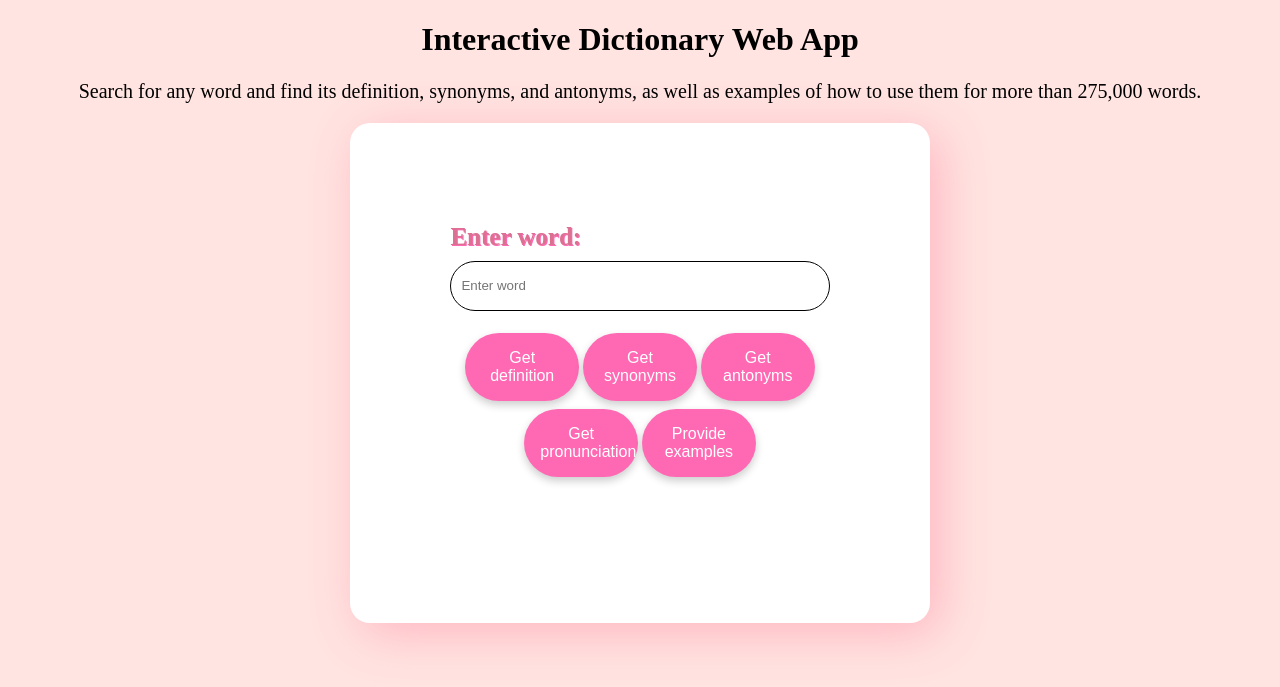
After one commit to codedbyseosy/Interactive_Web_App, a Flask app: template templates/dictionary_app.html in a window 1280 px wide. The commit adds this page. Shown: the top 687 px of the page. Run offline with Flask 3, Linux system fonts and the light colour scheme; the template is opened without the code that fills it, so the values that code supplies are empty.

Commit message:
jinja code works and results print out to the homepage

```diff
--- /dev/null
+++ b/app.py
@@ -0,0 +1,140 @@
+# app.py
+from flask import Flask, render_template, request
+import requests
+
+app = Flask(__name__)
+
+
+@app.route('/', methods=['GET', 'POST'])
+def home():
+    input_word = None
+    definition = None
+    synonyms = None
+    antonyms = None
+    pronunciation = None
+    examples = None
+
+    api_keys = [
+        "47a18b32-61c5-4951-ad64-1fdbbf295a5d",
+        "864ede40-eae9-41c8-98c3-c24c92e8dd4e"
+    ]
+
+
+    urls = {
+        "thesaurus": f"https://www.dictionaryapi.com/api/v3/references/thesaurus/json/{input_word}?key={api_keys[0]}",
+        "collegiate": f"https://www.dictionaryapi.com/api/v3/references/collegiate/json/{input_word}?key={api_keys[1]}"
+    }
+
+
+    if request.method == 'POST':
+        input_word = request.form['input_word']
+        action = request.form['action']  # Check which button has been pressed
+
+        # If the user presses the 'Get definition' button
+        if action == 'definition':
+            response = requests.get(urls['thesaurus'])
+
+            if response.status_code == 200:
+                data = response.json()
+                definition = get_definition(data, definition, input_word)
+            else:
+                definition = 'Error fetching definition.'
+
+        # If the user presses the 'Get synonyms' button
+        elif action == 'synonyms':
+            response = requests.get(urls['thesaurus'])
+
+            if response.status_code == 200:
+                data = response.json()
+                synonyms = get_synonyms(data, input_word, synonyms)
+            else:
+                synonyms = 'Error fetching synonyms.'
+
+        # If the user presses the 'Get synonyms' button
+        elif action == 'antonyms':
+            response = requests.get(urls['thesaurus'])
+
+            if response.status_code == 200:
+                data = response.json()
+                antonyms = get_antonyms(antonyms, data, input_word)
+            else:
+                antonyms = 'Error fetching antonyms.'
+
+        # If the user presses the 'Get pronunciation' button
+        elif action == 'pronunciation':
+            response = requests.get(urls['collegiate'])
+
+            if response.status_code == 200:
+                data = response.json()
+                pronunciation = get_pronunciation(data, input_word, pronunciation)
+            else:
+                pronunciation = 'Error fetching pronunciations.'
+
+        # If the user the presses the 'Provide examples' button
+        elif action == 'examples':
+            response = requests.get(urls['collegiate'])
+
+            if response.status_code == 200:
+                data = response.json()
+                examples = provide_examples(data, examples, input_word)
+            else:
+                examples = 'Error fetching examples.'
+
+    return render_template('dictionary_app.html',
+                           input_word=input_word,
+                           definition=definition, synonyms=synonyms, antonyms=antonyms,
+                           pronunciation=pronunciation, examples=examples)
+
+
+def get_definition(data, definition, input_word):
+    definitions = data[0].get('shortdef', [f'No definition for the word {input_word}.'])
+    if definitions:
+        definition = '\n'.join(f"{i + 1}. {defn}" for i, defn in enumerate(definitions))
+    else:
+        definition = 'No definition found.'
+    return definition
+
+
+def get_synonyms(data, input_word, synonyms):
+    synonyms_list = data[0]['def'][0]['sseq'][0][0][1].get('syn_list',
+                                                           [f'No synonyms for the word {input_word} found.'])
+    if synonyms_list:
+        for i, syn in enumerate(synonyms_list[0]):
+            synonyms = '\n'.join(f"{i + 1}. {syn['wd']}")
+    else:
+        synonyms = 'No synonyms found.'
+    return synonyms
+
+
+def get_antonyms(antonyms, data, input_word):
+    antonyms_list = data[0]['def'][0]['sseq'][0][0][1].get('ant_list',
+                                                           [f'No antonyms for the word {input_word} found.'])
+    if antonyms_list:
+        for i, ant in enumerate(antonyms_list[0]):
+            antonyms = '\n'.join(f"{i + 1}. {ant['wd']}")
+    else:
+        antonyms = 'No antonyms found.'
+    return antonyms
+
+
+def get_pronunciation(data, input_word, pronunciation):
+    pronunciation = data[0]['hwi']['prs'][0].get('mw',
+                                                 f'No pronunciations for the word {input_word} were found.')
+    return pronunciation
+
+
+def provide_examples(data, examples, input_word):
+    quotes = data[0].get('quotes', [f'No examples for the word {input_word} were found.'])
+    if quotes:
+        for quote in quotes:
+            if 't' in quote:
+                examples = '\n'.join(f"{i + 1}. {quote['t']}")
+            else:
+                examples = 'No examples found.'
+    else:
+        examples = 'No examples found.'
+    return examples
+
+
+if __name__ == '__main__':
+    app.run(debug=True, port=5001)
--- a/static/style.css
+++ b/static/style.css
@@ -57,3 +57,8 @@ input[type="submit"]{
     flex-wrap: wrap;
     justify-content: center;
   }
+
+
+  strong {
+    font-weight: bold;
+  }
--- /dev/null
+++ b/templates/dictionary_app.html
@@ -0,0 +1,53 @@
+<!DOCTYPE html>
+<html>
+    <head>
+        <title>Interactive Dictionary App</title>
+        <link rel="stylesheet" href="../static/style.css">
+    </head>
+    <body style="background-color: mistyrose;">
+        <h1 style="text-align: center;">Interactive Dictionary Web App</h1>
+        <p style="font-size: 20px; text-align: center;">Search for any word and find its definition,
+            synonyms, and antonyms, as well as examples of
+            how to use them for more than 275,000 words.
+        </p>
+
+        <form method="POST" action="/">
+            <div>
+                <label for="search_box" style="color: palevioletred; font-size: 25px; font-weight: bold; text-shadow: 1px 1px hotpink;">Enter word:</label>
+                <input type="search" id="search_box" name="input_word" placeholder="Enter word" required><br>
+                <div id="button_groups">
+                    <button class="edit_button" type="submit" name="action" value="definition">Get definition</button>
+                    <button class="edit_button" type="submit" name="action" value="synonyms">Get synonyms</button>
+                    <button class="edit_button" type="submit" name="action" value="antonyms">Get antonyms</button>
+                    <button class="edit_button" type="submit" name="action" value="pronunciation">Get pronunciation</button>
+                    <button class="edit_button" type="submit" name="action" value="examples">Provide examples</button>
+                </div>
+            </div>
+        </form>
+
+         <!-- Display results after form submission -->
+    {% if input_word %}
+        <h2>{{ input_word }}:</h2>
+
+        {% if definition %}
+            <p><strong>Definition:</strong> {{ definition }}</p>
+        {% endif %}
+
+        {% if synonyms %}
+            <p><strong>Synonyms:</strong> {{ synonyms | join(', ') }}</p>
+        {% endif %}
+
+        {% if antonyms %}
+            <p><strong>Antonyms:</strong> {{ antonyms | join(', ') }}</p>
+        {% endif %}
+
+        {% if pronunciation %}
+            <p><strong>Pronunciation:</strong> {{ pronunciation }}</p>
+        {% endif %}
+
+        {% if examples %}
+            <p><strong>Examples:</strong> {{ examples | join(', ') }}</p>
+        {% endif %}
+    {% endif %}
+    </body>
+</html>
```
Also changed, not shown: dictionary_app.html (deleted, +0 -30 lines).
